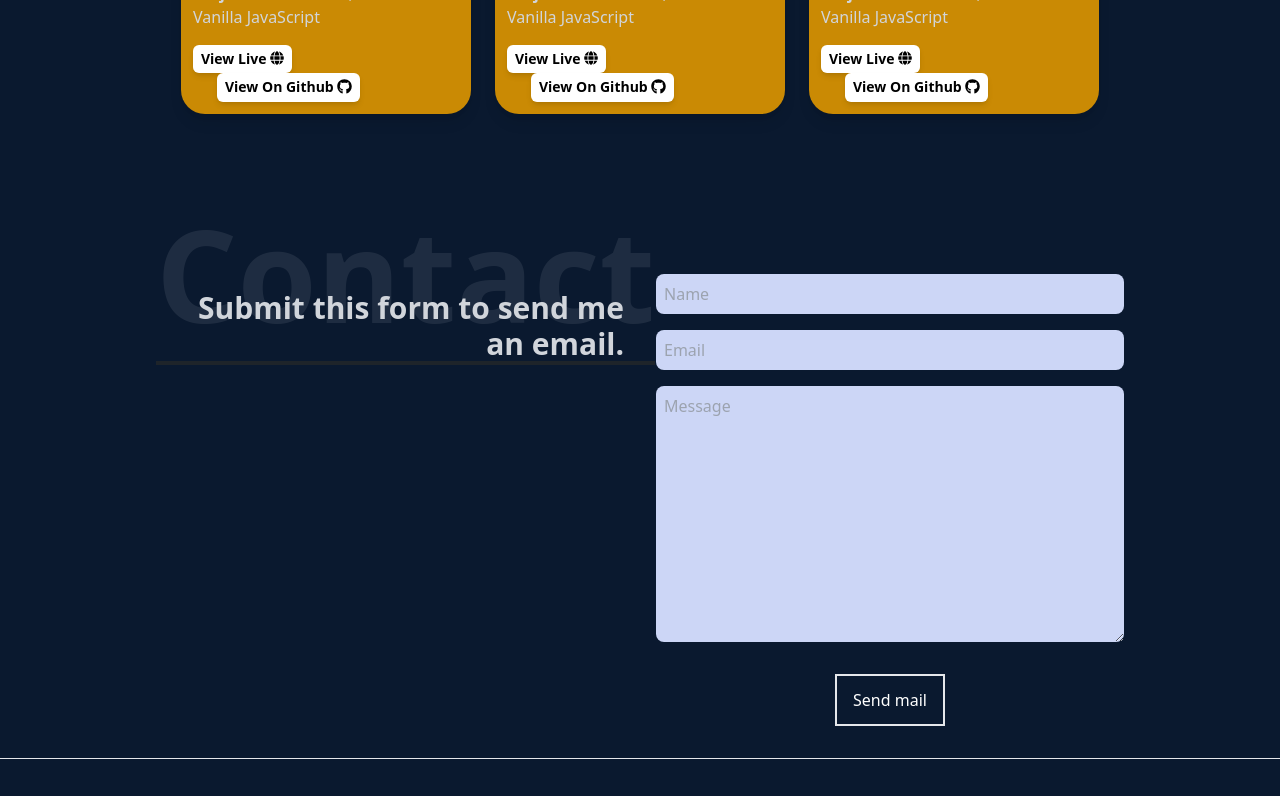
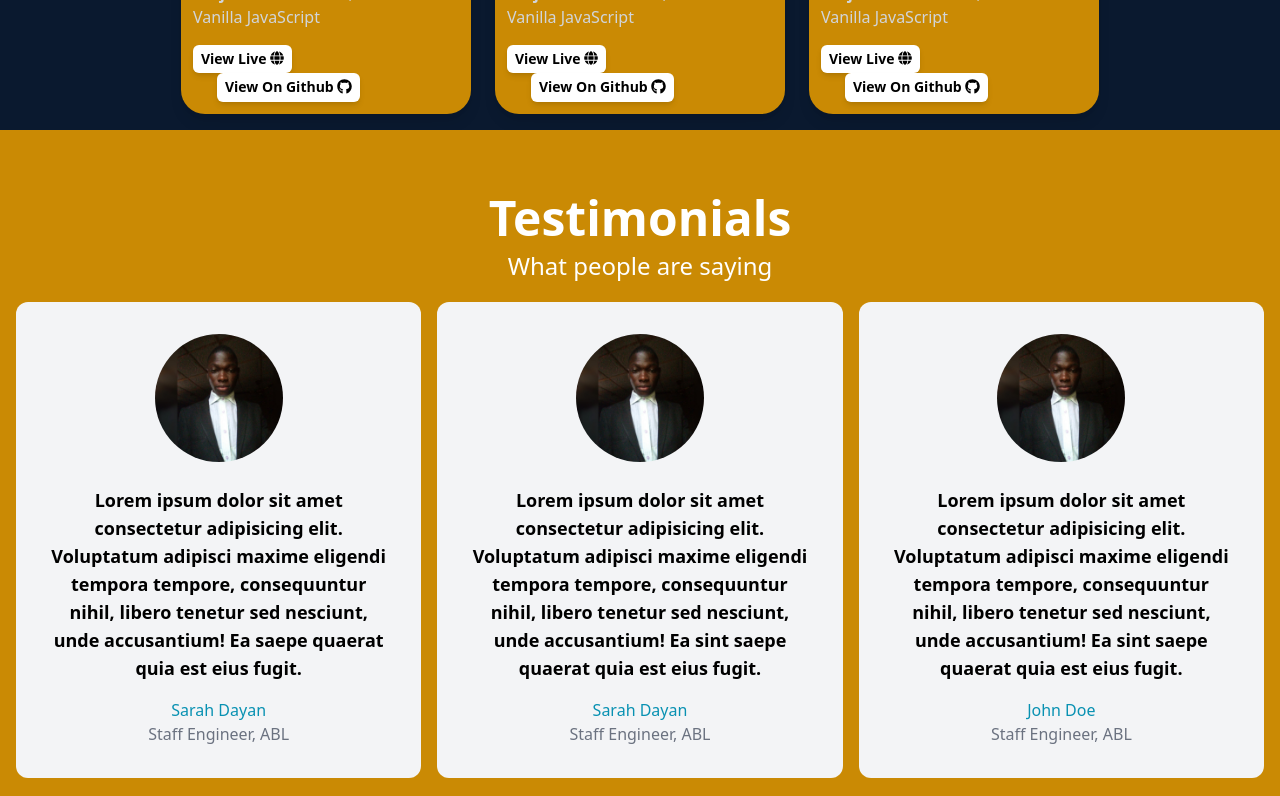
Before and after one commit to segunajibola/portfolio, a React (Create React App) app: page / in a window 1280 px wide. Shown: the part 2980-3776 px from the top of the page. Built offline with nearby package versions, Linux system fonts and the light colour scheme; the HTML template or start-up script is replaced by a standard one.

Commit message:
fix skills

```diff
--- a/src/App.js
+++ b/src/App.js
@@ -5,6 +5,7 @@ import Skills from "./components/Skill";
 import Projects from "./components/Projects";
 import Contact from "./components/Contact";
 import Footer from "./components/Footer";
+import Testimonials from "./components/Testimonials";
 
 function App() {
   return (
@@ -14,6 +15,7 @@ function App() {
       <About />
       <Skills />
       <Projects />
+      <Testimonials />
       <Contact />
       <Footer />
     </div>
--- a/src/components/Contact.js
+++ b/src/components/Contact.js
@@ -3,7 +3,7 @@ import React from 'react'
 const Contact = () => {
   return (
     <div name='contact' className='w-full text-gray-300 bg-[#0a192f]'>
-      <div className='flex flex-col justify-center items-center w-full h-full md:pt-20'>
+      <div className='flex flex-col justify-center items-center w-full h-full pt-20'>
         {/* <div className='relative pt-20 pl-4'>
             <p className='opacity-10 text-9xl font-bold inline border-b-4 border-yellow-600'>Contact</p>
         </div> */}
@@ -16,7 +16,7 @@ const Contact = () => {
           </div>
         </div>
         <div className='max-w-[1000px] w-full grid sm:grid-cols-2 gap-8 px-4'>
-          <div className='sm:text-right mt-20 text-3xl font-bold'>
+          <div className='sm:text-right mt-20 text-2xl font-bold'>
             <p>Submit this form to send me an email.</p>
           </div>
           <form method='POST' action="https://getform.io/f/a699a1b2-f225-434e-b317-1fbbde8e006c" className='relative flex flex-col max-w-[600px] w-full -mt-5 md:mt-16'>
--- /dev/null
+++ b/src/components/Testimonials.js
@@ -0,0 +1,73 @@
+import React from 'react'
+import shegzy from '../assets/shegzy.jpg';
+
+const Testimonials = () => {
+  return (
+    <section className="relative pt-16 pb-20 px-4 bg-yellow-600" id="testimonials">
+    <div className="max-w-8xl mx-auto">
+        <div className="text-center text-white">
+            <h1 className="text-5xl font-bold">Testimonials</h1>
+            <p className="pt-2 sp:text-xl md:text-2xl">What people are saying</p>
+        </div>
+    </div>
+    <div className="md:grid grid-cols-3 gap-4">
+    <figure className="bg-gray-100 grid rounded-xl mt-5 p-8">
+        <img className="w-32 h-32 rounded-full mx-auto" src={shegzy} alt="" />
+        <div className="pt-6 text-center space-y-4">
+            <blockquote>
+                <p className="text-lg font-semibold">
+                    Lorem ipsum dolor sit amet consectetur adipisicing elit. Voluptatum adipisci maxime eligendi tempora tempore, consequuntur nihil, libero tenetur sed nesciunt, unde accusantium! Ea saepe quaerat quia est eius fugit.
+                </p>
+            </blockquote>
+            <figcaption className="font-medium">
+                <div className="text-cyan-600">
+                    Sarah Dayan
+                </div>
+                <div className="text-gray-500">
+                    Staff Engineer, ABL
+                </div>
+            </figcaption>
+        </div>
+    </figure>
+    <figure className="bg-gray-100 grid rounded-xl mt-5 p-8">
+        <img className="w-32 h-32 rounded-full mx-auto" src={shegzy} alt="" />
+        <div className="pt-6 text-center space-y-4">
+            <blockquote>
+                <p className="text-lg font-semibold">
+                    Lorem ipsum dolor sit amet consectetur adipisicing elit. Voluptatum adipisci maxime eligendi tempora tempore, consequuntur nihil, libero tenetur sed nesciunt, unde accusantium! Ea sint saepe quaerat quia est eius fugit.
+                </p>
+            </blockquote>
+            <figcaption className="font-medium">
+                <div className="text-cyan-600">
+                    Sarah Dayan
+                </div>
+                <div className="text-gray-500">
+                    Staff Engineer, ABL
+                </div>
+            </figcaption>
+        </div>
+    </figure>
+    <figure className="bg-gray-100 grid rounded-xl mt-5 p-8">
+        <img className="w-32 h-32 rounded-full mx-auto" src={shegzy} alt="" />
+        <div className="pt-6 text-center space-y-4">
+            <blockquote>
+                <p className="text-lg font-semibold">
+                    Lorem ipsum dolor sit amet consectetur adipisicing elit. Voluptatum adipisci maxime eligendi tempora tempore, consequuntur nihil, libero tenetur sed nesciunt, unde accusantium! Ea sint saepe quaerat quia est eius fugit.
+                </p>
+            </blockquote>
+            <figcaption className="font-medium">
+                <div className="text-cyan-600">
+                    John Doe
+                </div>
+                <div className="text-gray-500">
+                    Staff Engineer, ABL
+                </div>
+            </figcaption>
+        </div>
+    </figure>
+    </div>
+</section>
+  )
+}
+
+export default Testimonials
```
Also changed, not shown: src/assets/shegzy.jpg (added).
